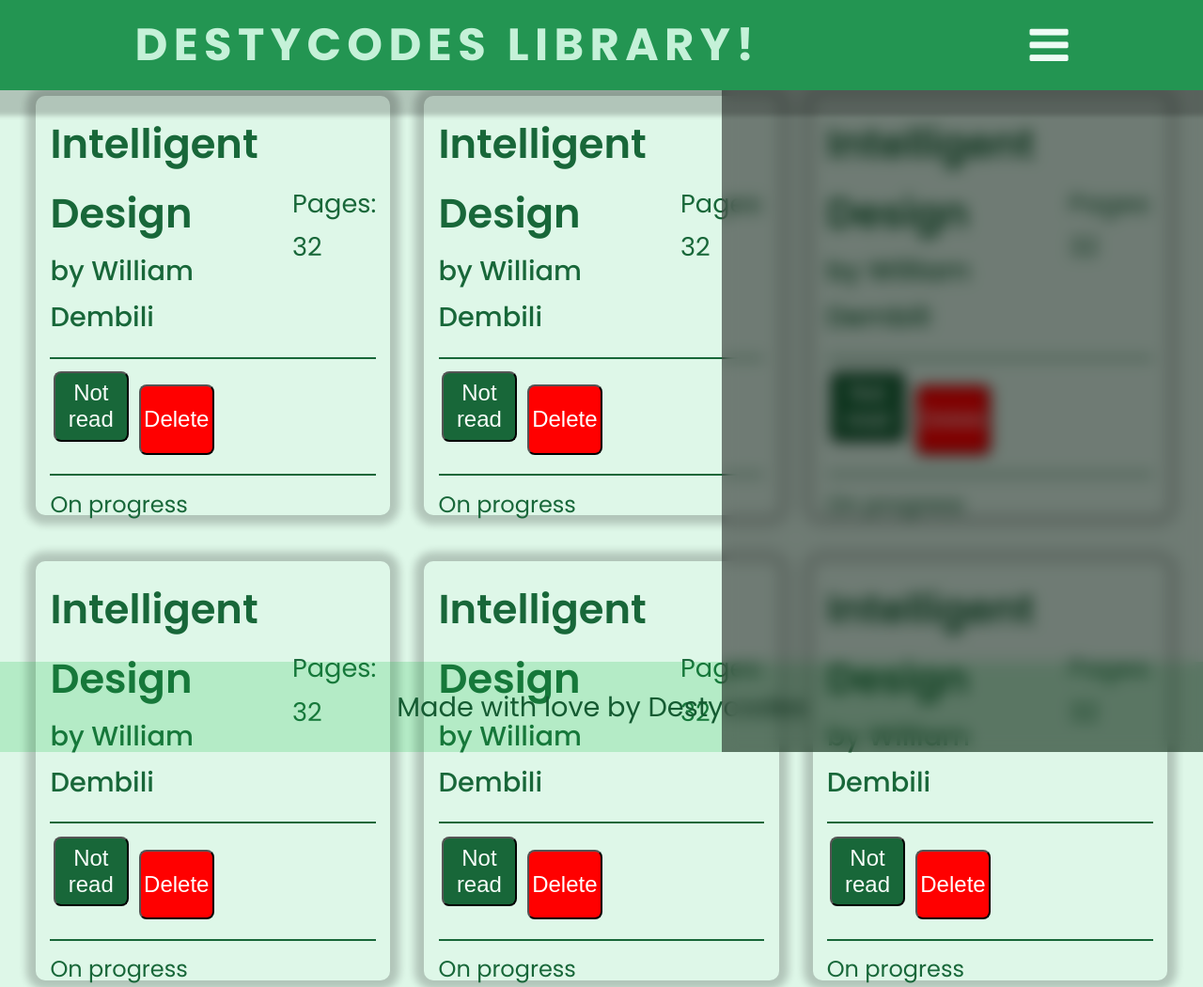
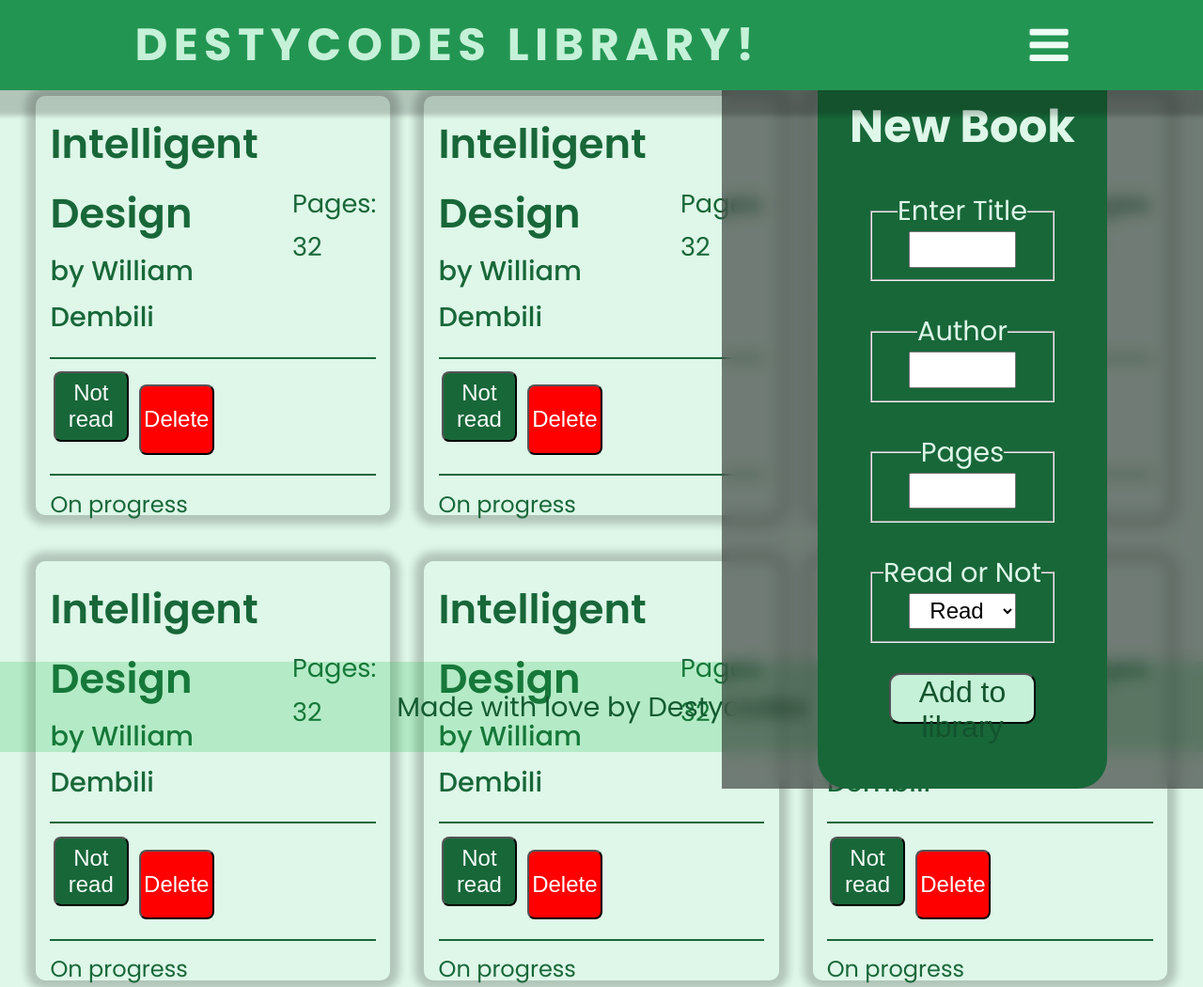
Before and after one commit to Destycoco/library_project, a plain HTML site: page index.html in a window 1280 px wide. Shown: the top 1050 px of the page at 94% size. Drawn offline with Linux system fonts and the light colour scheme.

Commit message:
created and modified the form section.

```diff
--- a/index.html
+++ b/index.html
@@ -232,7 +232,30 @@
 	</div>
 	<aside class="aside">
 		<div class="aside-main">
+			<h1>New Book</h1>
+			<form action="#" method="post">
+				<fieldset>
+					<legend>Enter Title</legend>
+					<input name="title" id="title" type="text">
+				</fieldset>
+				<fieldset>
+					<legend>Author</legend>
+					<input name="Author" id="author" type="text">
+				</fieldset>
+				<fieldset>
+					<legend>Pages</legend>
+					<input name="number" id="number" type="number">
+				</fieldset>
+				<fieldset>
+					<legend>Read or Not</legend>
+					<select name="" id="">
+						<option class="read" value="Read">Read</option>
+						<option class="notRead" value="Not-Read">Not-Read</option>
+					</select>
+				</fieldset>
+				<button>Add to library</button>
 
+			</form>
 		</div>
 	</aside>
 	<footer class="footer"><span>Made with love by Destycodes</span></footer>
--- a/styles.css
+++ b/styles.css
@@ -121,13 +121,46 @@ button[class $= "btn"]{
 	background-color: hsl(145, 62%, 25%);
     margin-top: 10%;
 	border-radius: 2rem;
+	text-align: center;
+	padding: 3rem 1.5rem;
 
 
 }
+.aside-main h1{
+	font-size: 3rem;
+	color:hsl(145, 62%, 92%);
+}
+.aside-main legend{
+	font-size: 1.8rem;
+	color:hsl(145, 62%, 92%);
+}
+.aside-main input, select{
+	width:60%;
+	height: 2.4rem;
+	margin-bottom: .8rem;
+	font-size: 1.5rem;
+	text-align: center;
+	outline: none;
+}
+.aside-main fieldset{
+	margin: 2rem;
+}
+
+.aside-main button{
+	width: 60%;
+	height: 3.4rem;
+	font-size: 2rem;
+	font-weight: 500;
+	border-radius: .7rem;
+	background-color: hsl(145, 62%, 86%);
+	color: hsl(145, 62%, 20%);
+	cursor: pointer;
+
+}
+
 .footer{
 	width: 100vw;
 	background-color: rgba(18, 189, 67, 0.2);
-
 	height: 6rem;
 	justify-content: center;
 	display: flex;
```
